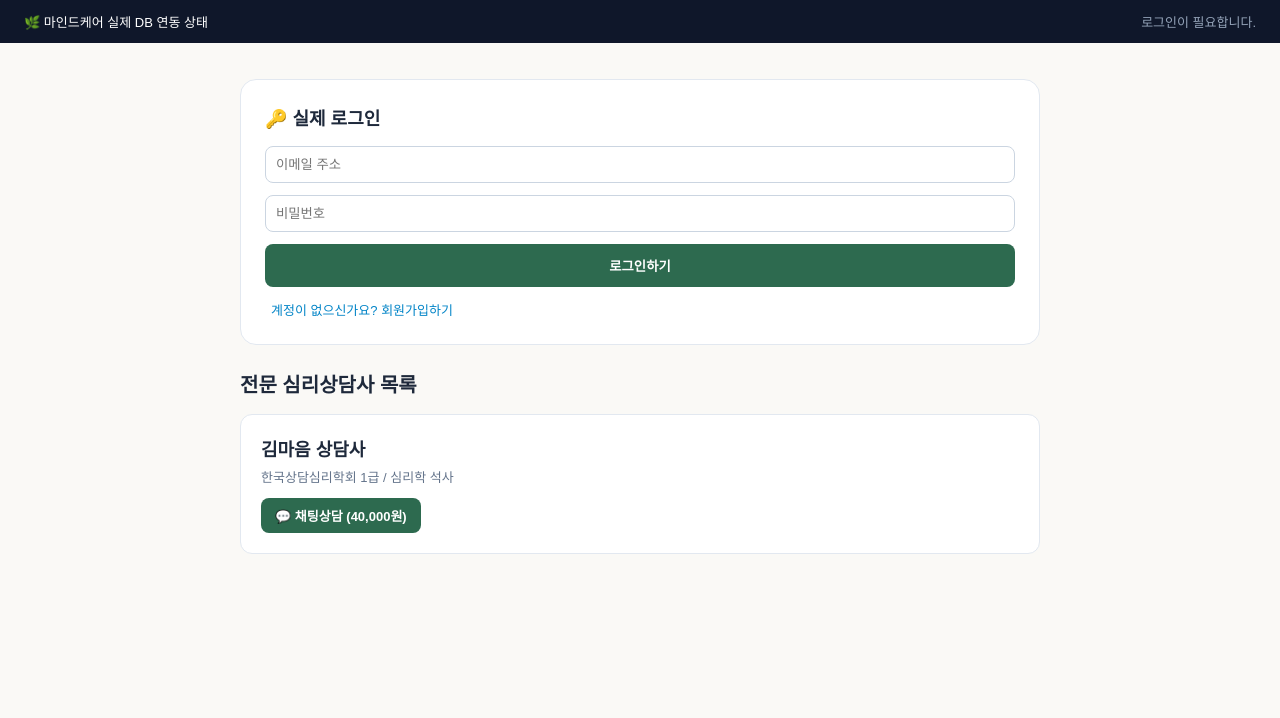
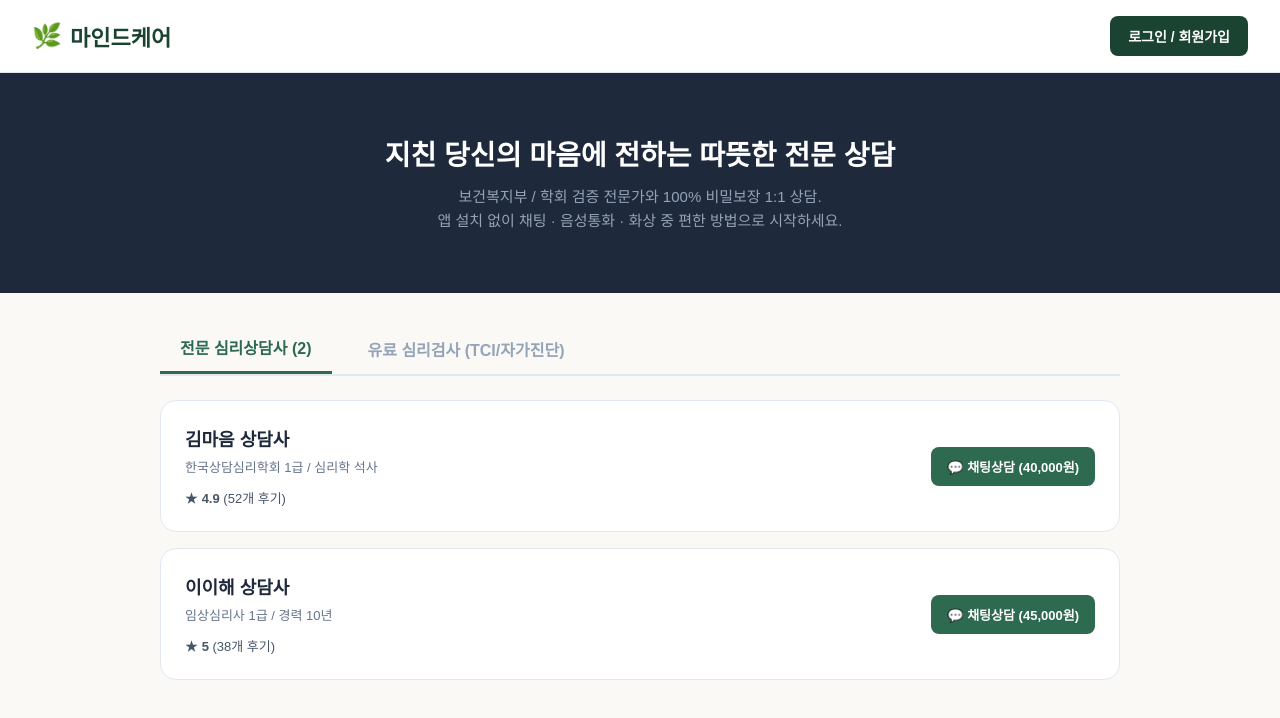
Before and after one commit to kdh8157-lab/mind-core, a Next.js app: page / in a window 1280 px wide. Shown: the top 718 px of the page. Built offline with nearby package versions, Linux system fonts and the light colour scheme; no server answers; the database is empty.

Commit message:
page.tsx

```diff
--- a/app/page.tsx
+++ b/app/page.tsx
@@ -9,12 +9,15 @@ const supabase = createClient(supabaseUrl, supabaseAnonKey);
 
 export default function MainPlatform() {
   const [user, setUser] = useState<any>(null);
+  const [showAuthModal, setShowAuthModal] = useState(false);
+  const [isSignUp, setIsSignUp] = useState(false);
+
   const [email, setEmail] = useState('');
   const [password, setPassword] = useState('');
   const [name, setName] = useState('');
   const [role, setRole] = useState<'USER' | 'COUNSELOR' | 'ADMIN'>('USER');
-  const [isSignUp, setIsSignUp] = useState(false);
 
+  const [currentTab, setCurrentTab] = useState<'COUNSELORS' | 'TESTS'>('COUNSELORS');
   const [counselors, setCounselors] = useState<any[]>([]);
 
   useEffect(() => {
@@ -30,7 +33,6 @@ export default function MainPlatform() {
         .select('*')
         .eq('id', session.user.id)
         .single();
-
       setUser({ ...session.user, ...profile });
     }
   };
@@ -50,6 +52,16 @@ export default function MainPlatform() {
           video_price: 60000,
           rating: 4.9,
           reviews_count: 52
+        },
+        {
+          id: '2',
+          name: '이이해 상담사',
+          title: '임상심리사 1급 / 경력 10년',
+          chat_price: 45000,
+          voice_price: 55000,
+          video_price: 70000,
+          rating: 5.0,
+          reviews_count: 38
         }
       ]);
     }
@@ -60,19 +72,16 @@ export default function MainPlatform() {
     if (isSignUp) {
       const { data, error } = await supabase.auth.signUp({ email, password });
       if (error) return alert(`회원가입 실패: ${error.message}`);
-
       if (data.user) {
-        await supabase.from('profiles').insert([
-          { id: data.user.id, email, name, role }
-        ]);
-        alert('실제 회원가입이 완료되었습니다! 로그인해 주세요.');
+        await supabase.from('profiles').insert([{ id: data.user.id, email, name, role }]);
+        alert('회원가입이 완료되었습니다! 로그인해 주세요.');
         setIsSignUp(false);
       }
     } else {
       const { data, error } = await supabase.auth.signInWithPassword({ email, password });
       if (error) return alert(`로그인 실패: ${error.message}`);
-
-      alert('로그인 성공!');
+      alert('로그인되었습니다.');
+      setShowAuthModal(false);
       checkUser();
     }
   };
@@ -80,69 +89,115 @@ export default function MainPlatform() {
   const handleLogout = async () => {
     await supabase.auth.signOut();
     setUser(null);
-    alert('로그아웃 되었습니다.');
+    alert('로그아웃되었습니다.');
   };
 
   return (
     <div style={{ backgroundColor: '#FAF9F6', minHeight: '100vh', fontFamily: 'sans-serif', color: '#1E293B' }}>
-      <div style={{ backgroundColor: '#0F172A', color: '#FFF', padding: '12px 24px', display: 'flex', justifyContent: 'space-between', alignItems: 'center', fontSize: '13px' }}>
-        <span>🌿 마인드케어 실제 DB 연동 상태</span>
+      {/* 헤더 */}
+      <header style={{ backgroundColor: '#FFFFFF', borderBottom: '1px solid #E2E8F0', padding: '16px 32px', display: 'flex', justifyContent: 'space-between', alignItems: 'center' }}>
+        <div style={{ display: 'flex', alignItems: 'center', gap: '8px' }}>
+          <span style={{ fontSize: '24px' }}>🌿</span>
+          <h1 style={{ margin: 0, fontSize: '22px', fontWeight: 'bold', color: '#1B4332' }}>마인드케어</h1>
+        </div>
+
         <div>
           {user ? (
             <div style={{ display: 'flex', gap: '12px', alignItems: 'center' }}>
-              <span><b>{user.name || user.email}</b>님 ({user.role === 'ADMIN' ? '👑 관리자' : user.role === 'COUNSELOR' ? '💼 상담사' : '👤 일반고객'})</span>
-              <button onClick={handleLogout} style={{ backgroundColor: '#DC2626', color: '#FFF', border: 'none', padding: '4px 10px', borderRadius: '6px', cursor: 'pointer', fontWeight: 'bold' }}>로그아웃</button>
+              <span style={{ fontSize: '14px', color: '#334155' }}>
+                <b>{user.name || user.email}</b>님 ({user.role === 'ADMIN' ? '관리자' : user.role === 'COUNSELOR' ? '상담사' : '회원'})
+              </span>
+              <button onClick={handleLogout} style={{ backgroundColor: '#EF4444', color: '#FFF', border: 'none', padding: '8px 14px', borderRadius: '8px', cursor: 'pointer', fontWeight: 'bold', fontSize: '13px' }}>로그아웃</button>
             </div>
           ) : (
-            <span style={{ color: '#94A3B8' }}>로그인이 필요합니다.</span>
+            <button onClick={() => setShowAuthModal(true)} style={{ backgroundColor: '#1B4332', color: '#FFF', border: 'none', padding: '10px 18px', borderRadius: '8px', cursor: 'pointer', fontWeight: 'bold', fontSize: '14px' }}>
+              로그인 / 회원가입
+            </button>
           )}
         </div>
-      </div>
+      </header>
 
-      <main style={{ maxWidth: '800px', margin: '20px auto', padding: '16px' }}>
-        {!user && (
-          <div style={{ backgroundColor: '#FFF', padding: '24px', borderRadius: '16px', border: '1px solid #E2E8F0', marginBottom: '24px' }}>
-            <h3 style={{ margin: '0 0 16px 0', fontSize: '18px', fontWeight: 'bold' }}>
-              {isSignUp ? '📝 실제 회원가입 (DB 저장)' : '🔑 실제 로그인'}
+      {/* 메인 히어로 배너 */}
+      <section style={{ backgroundColor: '#1E293B', color: '#FFF', padding: '60px 20px', textAlign: 'center' }}>
+        <h2 style={{ fontSize: '28px', margin: '0 0 12px 0', fontWeight: 'bold' }}>지친 당신의 마음에 전하는 따뜻한 전문 상담</h2>
+        <p style={{ margin: '0 auto', color: '#94A3B8', fontSize: '15px', maxWidth: '600px', lineHeight: '1.6' }}>
+          보건복지부 / 학회 검증 전문가와 100% 비밀보장 1:1 상담.<br />
+          앱 설치 없이 채팅 · 음성통화 · 화상 중 편한 방법으로 시작하세요.
+        </p>
+      </section>
+
+      {/* 메인 컨텐츠 영역 */}
+      <main style={{ maxWidth: '960px', margin: '0 auto', padding: '30px 16px' }}>
+        <div style={{ display: 'flex', gap: '16px', marginBottom: '24px', borderBottom: '2px solid #E2E8F0' }}>
+          <button onClick={() => setCurrentTab('COUNSELORS')} style={{ padding: '12px 20px', border: 'none', background: 'none', fontSize: '16px', fontWeight: 'bold', cursor: 'pointer', borderBottom: currentTab === 'COUNSELORS' ? '3px solid #2D6A4F' : 'none', color: currentTab === 'COUNSELORS' ? '#2D6A4F' : '#94A3B8' }}>
+            전문 심리상담사 ({counselors.length})
+          </button>
+          <button onClick={() => setCurrentTab('TESTS')} style={{ padding: '12px 20px', border: 'none', background: 'none', fontSize: '16px', fontWeight: 'bold', cursor: 'pointer', borderBottom: currentTab === 'TESTS' ? '3px solid #2D6A4F' : 'none', color: currentTab === 'TESTS' ? '#2D6A4F' : '#94A3B8' }}>
+            유료 심리검사 (TCI/자가진단)
+          </button>
+        </div>
+
+        {currentTab === 'COUNSELORS' && (
+          <div style={{ display: 'flex', flexDirection: 'column', gap: '16px' }}>
+            {counselors.map((c) => (
+              <div key={c.id} style={{ backgroundColor: '#FFF', padding: '24px', borderRadius: '16px', border: '1px solid #E2E8F0', display: 'flex', justifyContent: 'space-between', alignItems: 'center' }}>
+                <div>
+                  <h3 style={{ margin: '0 0 6px 0', fontSize: '18px', fontWeight: 'bold' }}>{c.name}</h3>
+                  <p style={{ margin: '0 0 12px 0', color: '#64748B', fontSize: '13px' }}>{c.title}</p>
+                  <span style={{ fontSize: '13px', color: '#475569' }}>★ <b>{c.rating || 5.0}</b> ({c.reviews_count || 0}개 후기)</span>
+                </div>
+                <div style={{ display: 'flex', gap: '8px' }}>
+                  <button onClick={() => alert('채팅 상담 결제 모듈이 진행됩니다.')} style={{ backgroundColor: '#2D6A4F', color: '#FFF', border: 'none', padding: '10px 16px', borderRadius: '8px', cursor: 'pointer', fontWeight: 'bold', fontSize: '13px' }}>
+                    💬 채팅상담 ({c.chat_price?.toLocaleString()}원)
+                  </button>
+                </div>
+              </div>
+            ))}
+          </div>
+        )}
+
+        {currentTab === 'TESTS' && (
+          <div style={{ backgroundColor: '#FFF', padding: '24px', borderRadius: '16px', border: '1px solid #E2E8F0' }}>
+            <h3 style={{ margin: '0 0 8px 0', fontSize: '18px', fontWeight: 'bold' }}>TCI 정식 기질/성격검사 + 1:1 해석</h3>
+            <p style={{ color: '#64748B', fontSize: '14px', marginBottom: '16px' }}>검증된 전문가 자격 기반 정식 TCI 검사코드 발급 및 30분 해석 상담 연계</p>
+            <button onClick={() => alert('검사 결제가 진행됩니다.')} style={{ backgroundColor: '#1B4332', color: '#FFF', border: 'none', padding: '10px 18px', borderRadius: '8px', cursor: 'pointer', fontWeight: 'bold', fontSize: '14px' }}>
+              35,000원 결제하고 검사 시작
+            </button>
+          </div>
+        )}
+      </main>
+
+      {/* 로그인/회원가입 팝업 모달 */}
+      {showAuthModal && (
+        <div style={{ position: 'fixed', top: 0, left: 0, width: '100%', height: '100%', backgroundColor: 'rgba(0,0,0,0.5)', display: 'flex', justifyContent: 'center', alignItems: 'center', zIndex: 1000 }}>
+          <div style={{ backgroundColor: '#FFF', padding: '32px', borderRadius: '20px', width: '100%', maxWidth: '400px', boxShadow: '0 10px 25px rgba(0,0,0,0.1)', position: 'relative' }}>
+            <button onClick={() => setShowAuthModal(false)} style={{ position: 'absolute', top: '16px', right: '16px', border: 'none', background: 'none', fontSize: '18px', cursor: 'pointer', color: '#64748B' }}>✕</button>
+            <h3 style={{ margin: '0 0 20px 0', fontSize: '22px', fontWeight: 'bold', color: '#1B4332' }}>
+              {isSignUp ? '회원가입' : '로그인'}
             </h3>
-            <form onSubmit={handleAuth} style={{ display: 'flex', flexDirection: 'column', gap: '12px' }}>
+            <form onSubmit={handleAuth} style={{ display: 'flex', flexDirection: 'column', gap: '14px' }}>
               {isSignUp && (
                 <>
-                  <input type="text" placeholder="이름" required value={name} onChange={(e) => setName(e.target.value)} style={{ padding: '10px', borderRadius: '8px', border: '1px solid #CBD5E1' }} />
-                  <select value={role} onChange={(e: any) => setRole(e.target.value)} style={{ padding: '10px', borderRadius: '8px', border: '1px solid #CBD5E1', fontWeight: 'bold' }}>
-                    <option value="USER">👤 일반 고객으로 가입</option>
-                    <option value="COUNSELOR">💼 심리상담사로 가입</option>
-                    <option value="ADMIN">👑 서비스 관리자로 가입</option>
+                  <input type="text" placeholder="이름" required value={name} onChange={(e) => setName(e.target.value)} style={{ padding: '12px', borderRadius: '8px', border: '1px solid #CBD5E1', fontSize: '14px' }} />
+                  <select value={role} onChange={(e: any) => setRole(e.target.value)} style={{ padding: '12px', borderRadius: '8px', border: '1px solid #CBD5E1', fontWeight: 'bold', fontSize: '14px' }}>
+                    <option value="USER">일반 회원 가입</option>
+                    <option value="COUNSELOR">심리상담사 가입</option>
+                    <option value="ADMIN">관리자 가입</option>
                   </select>
                 </>
               )}
-              <input type="email" placeholder="이메일 주소" required value={email} onChange={(e) => setEmail(e.target.value)} style={{ padding: '10px', borderRadius: '8px', border: '1px solid #CBD5E1' }} />
-              <input type="password" placeholder="비밀번호" required value={password} onChange={(e) => setPassword(e.target.value)} style={{ padding: '10px', borderRadius: '8px', border: '1px solid #CBD5E1' }} />
-              <button type="submit" style={{ backgroundColor: '#2D6A4F', color: '#FFF', padding: '12px', border: 'none', borderRadius: '8px', cursor: 'pointer', fontWeight: 'bold' }}>
-                {isSignUp ? '회원가입 완료하기' : '로그인하기'}
+              <input type="email" placeholder="이메일 주소" required value={email} onChange={(e) => setEmail(e.target.value)} style={{ padding: '12px', borderRadius: '8px', border: '1px solid #CBD5E1', fontSize: '14px' }} />
+              <input type="password" placeholder="비밀번호" required value={password} onChange={(e) => setPassword(e.target.value)} style={{ padding: '12px', borderRadius: '8px', border: '1px solid #CBD5E1', fontSize: '14px' }} />
+              <button type="submit" style={{ backgroundColor: '#2D6A4F', color: '#FFF', padding: '14px', border: 'none', borderRadius: '8px', cursor: 'pointer', fontWeight: 'bold', fontSize: '15px', marginTop: '6px' }}>
+                {isSignUp ? '가입 완료' : '로그인'}
               </button>
             </form>
-            <button onClick={() => setIsSignUp(!isSignUp)} style={{ background: 'none', border: 'none', color: '#0284C7', cursor: 'pointer', marginTop: '12px', fontSize: '13px' }}>
-              {isSignUp ? '이미 계정이 있으신가요? 로그인하기' : '계정이 없으신가요? 회원가입하기'}
+            <button onClick={() => setIsSignUp(!isSignUp)} style={{ background: 'none', border: 'none', color: '#0284C7', cursor: 'pointer', marginTop: '16px', fontSize: '13px', width: '100%', textAlign: 'center' }}>
+              {isSignUp ? '이미 계정이 있으신가요? 로그인' : '계정이 없으신가요? 회원가입'}
             </button>
           </div>
-        )}
-
-        <h3 style={{ fontSize: '20px', fontWeight: 'bold', marginBottom: '16px' }}>전문 심리상담사 목록</h3>
-        <div style={{ display: 'flex', flexDirection: 'column', gap: '16px' }}>
-          {counselors.map((c) => (
-            <div key={c.id} style={{ backgroundColor: '#FFF', padding: '20px', borderRadius: '12px', border: '1px solid #E2E8F0' }}>
-              <h4 style={{ margin: '0 0 6px 0', fontSize: '18px', fontWeight: 'bold' }}>{c.name}</h4>
-              <p style={{ margin: '0 0 12px 0', color: '#64748B', fontSize: '13px' }}>{c.title}</p>
-              <div style={{ display: 'flex', gap: '8px' }}>
-                <button onClick={() => alert('실제 PG 결제 모듈(포트원)과 연동될 예정입니다.')} style={{ backgroundColor: '#2D6A4F', color: '#FFF', border: 'none', padding: '8px 14px', borderRadius: '8px', cursor: 'pointer', fontWeight: 'bold', fontSize: '13px' }}>
-                  💬 채팅상담 ({c.chat_price?.toLocaleString()}원)
-                </button>
-              </div>
-            </div>
-          ))}
         </div>
-      </main>
+      )}
     </div>
   );
 }
```
